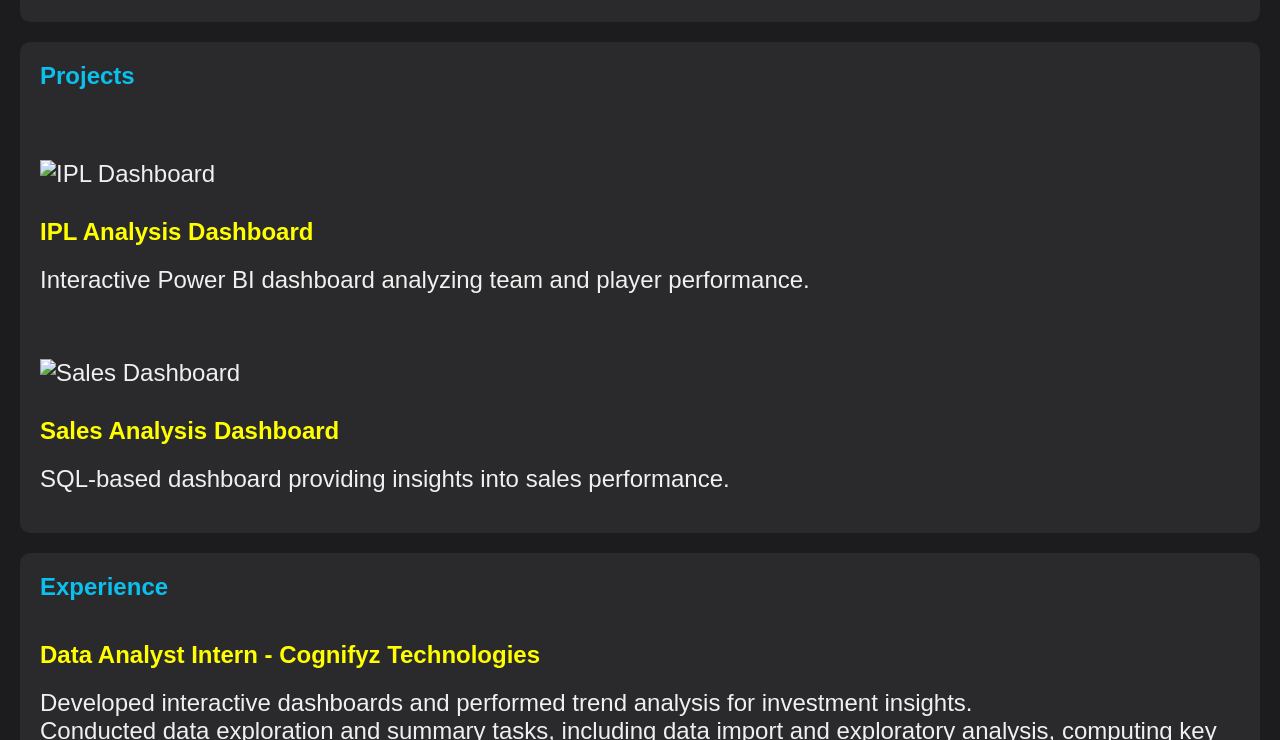
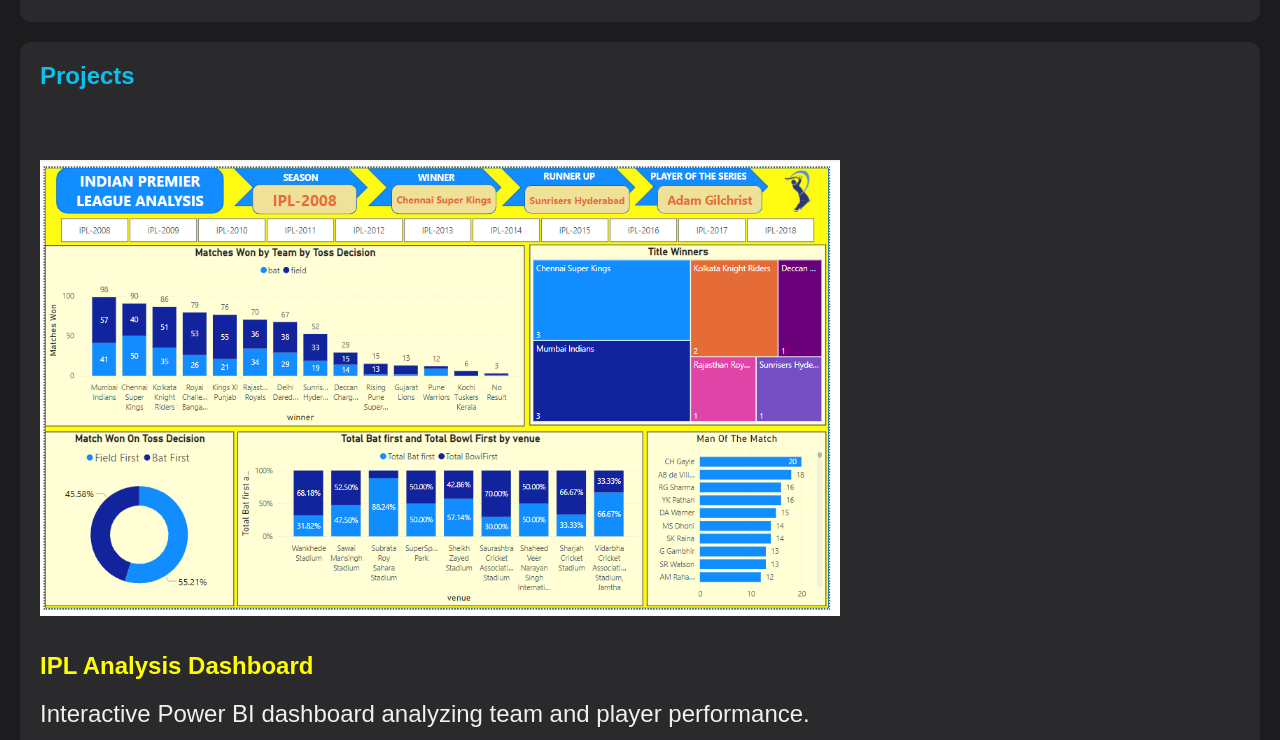
Before and after one commit to kedar1005/Port, a plain HTML site: page index.html in a window 1280 px wide. Shown: the part 1144-1884 px from the top of the page. Drawn offline with nearby package versions, Linux system fonts and the light colour scheme; the site is published under a folder, as on GitHub Pages, so addresses that start at the root find nothing.

Commit message:
Update index.html

```diff
--- a/index.html
+++ b/index.html
@@ -36,7 +36,7 @@
   <!-- Hero Section -->
   <section class="hero-section" data-aos="fade-up">
     <div class="hero-content">
-      <img src="images/profile.png" alt="Profile" class="profile-image" onclick="openModal('/images/profile.png', 'Kedar Durugade - Data Analyst')">
+      <img src="images/profile.png" alt="Profile" class="profile-image" onclick="openModal('images/profile.png', 'Kedar Durugade - Data Analyst')">
       <h1>Hello, I'm Kedarr Durugade</h1>
       <p>Data Analyst | Tableau & Power BI Specialist</p>
       <a href="resume new.pdf" class="resume-btn" download>Download Resume</a>
@@ -90,16 +90,16 @@
   <h2>Projects</h2>
   <div class="projects-grid">
     <!-- Project Card with Modal Trigger -->
-    <div class="project-card" data-aos="fade-up" onclick="openProjectModal('/images/ipl Dashboard.png', 'IPL Analysis Dashboard', 'https://github.com/kedar-ipl-project', 'ipl_dashboard.pdf')">
-      <img src="/images/ipl Dashboard.png" alt="IPL Dashboard">
+    <div class="project-card" data-aos="fade-up" onclick="openProjectModal('images/ipl Dashboard.png', 'IPL Analysis Dashboard', 'https://github.com/kedar-ipl-project', 'ipl_dashboard.pdf')">
+      <img src="images/ipl Dashboard.png" alt="IPL Dashboard">
       <h3>IPL Analysis Dashboard</h3>
       <p>Interactive Power BI dashboard analyzing team and player performance.</p>
     </div>
 
 
 
-        <div class="project-card" data-aos="fade-up" onclick="openProjectModal('/images/Sales analysis.png', 'Sales Analysis Dashboard', 'https://github.com/kedar-sales-project', 'sales_dashboard.pdf')">
-          <img src="/images/Sales analysis.png" alt="Sales Dashboard">
+        <div class="project-card" data-aos="fade-up" onclick="openProjectModal('images/Sales analysis.png', 'Sales Analysis Dashboard', 'https://github.com/kedar-sales-project', 'sales_dashboard.pdf')">
+          <img src="images/Sales analysis.png" alt="Sales Dashboard">
           <h3>Sales Analysis Dashboard</h3>
           <p>SQL-based dashboard providing insights into sales performance.</p>
         </div>
```
